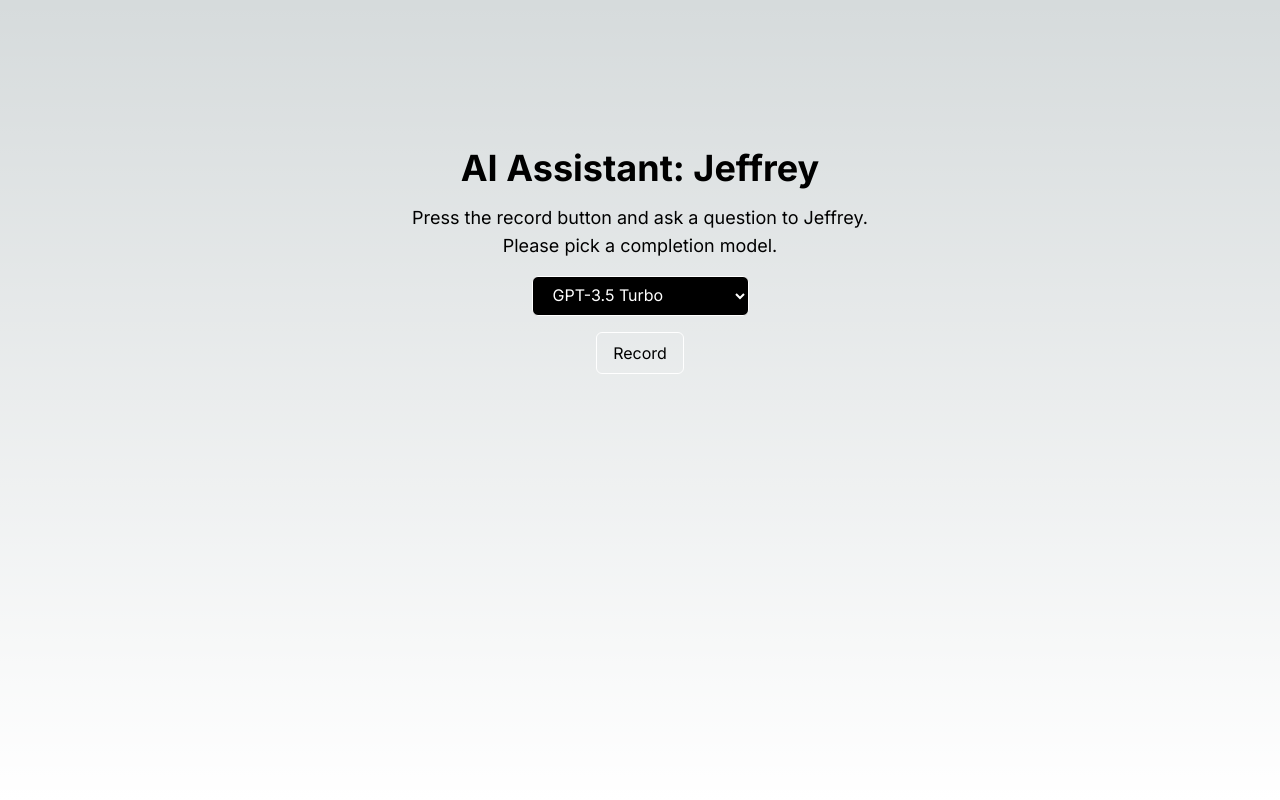
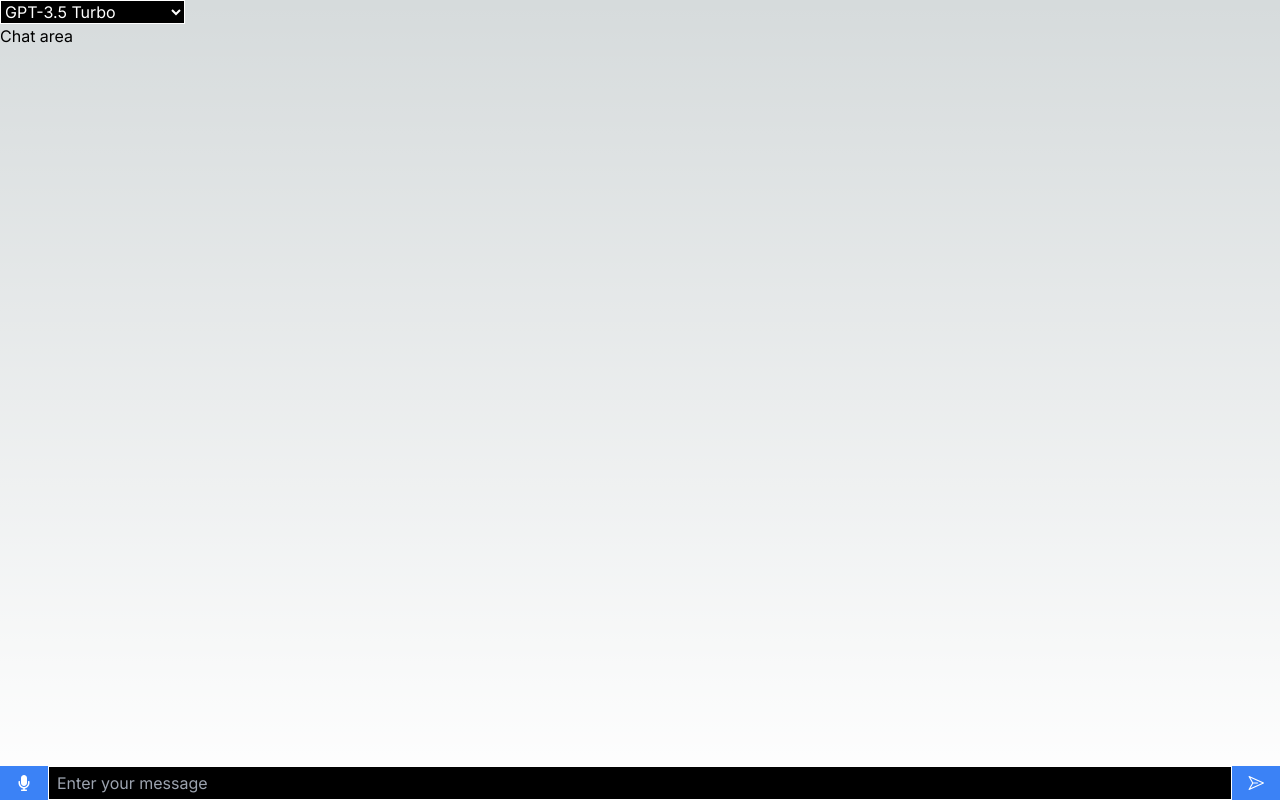
Before and after one commit to saldestechnology/ai-assistant, a Next.js app: page / in a window 1280 px wide. Built offline with nearby package versions, Linux system fonts and the light colour scheme; no server answers.

Commit message:
basic layout

```diff
--- a/app/globals.css
+++ b/app/globals.css
@@ -31,3 +31,9 @@ body {
     text-wrap: balance;
   }
 }
+
+body {
+  height: 100vh;
+  margin: 0;
+  padding: 0;
+}
--- a/app/page.tsx
+++ b/app/page.tsx
@@ -1,6 +1,8 @@
 "use client";
 
 import React, { useEffect, useRef, useState } from "react";
+import { FaMicrophone, FaMicrophoneSlash } from "react-icons/fa";
+import { RxPaperPlane } from "react-icons/rx";
 
 export default function Home() {
   const stream = useRef<MediaStream | null>(null);
@@ -37,6 +39,10 @@ export default function Home() {
     initAudioCapturing();
   }, [model]);
 
+  const handleSelectModel = (e: React.ChangeEvent<HTMLSelectElement>) => {
+    setModel(e.target.value);
+  };
+
   const handleRecording = async () => {
     if (!mediaRecorder.current) {
       return;
@@ -52,20 +58,11 @@ export default function Home() {
   };
 
   return (
-    <div className="flex flex-col items-center justify-center min-h-screen py-2">
-      <section className="flex flex-col items-center justify-center w-full flex-1 px-20 text-center h-full">
-        <h1 className="text-4xl font-bold text-center mb-4">
-          AI Assistant: Jeffrey
-        </h1>
-        <p className="text-lg">
-          Press the record button and ask a question to Jeffrey.
-        </p>
-        <p className="text-lg">Please pick a completion model.</p>
+    <div className="flex flex-col h-full">
+      <section className="flex">
         <select
-          className="outline-none border border-white px-4 py-2 rounded-md mt-4 bg-black text-white"
-          onChange={(e: React.ChangeEvent<HTMLSelectElement>) => {
-            setModel(e.target.value);
-          }}
+          onChange={handleSelectModel}
+          className="bg-black border border-white text-white"
         >
           <option value="gpt-3.5-turbo">GPT-3.5 Turbo</option>
           <option value="gpt-4">GPT-4</option>
@@ -74,15 +71,30 @@ export default function Home() {
           <option value="open-mixtral-8x7b">open-mixtral-8x7b</option>
           <option value="mistral-small-latest">mistral-small-latest</option>
         </select>
+      </section>
+      <section className="flex w-full h-full">
+        <p>Chat area</p>
+      </section>
+      <section className="flex justify-start">
         <button
-          className="outline-none border border-white px-4 py-2 rounded-md mt-4"
           onClick={handleRecording}
+          className={`${
+            isRecording ? "bg-red-500" : "bg-blue-500"
+          } text-white px-4 py-2`}
         >
-          {isRecording ? "Recording..." : "Record"}
+          {isRecording ? <FaMicrophoneSlash /> : <FaMicrophone />}
         </button>
-      </section>
-      <section className="flex flex-col items-center justify-center w-full flex-1 px-20 text-center h-full">
-        {isLoading && <p className="m-0 p-0">Loading...</p>}
+        <input
+          type="text"
+          placeholder="Enter your message"
+          className="w-full bg-black border border-white leading-8 px-2"
+        />
+        <button
+          onClick={handleRecording}
+          className="bg-blue-500 text-white px-4 py-2"
+        >
+          <RxPaperPlane />
+        </button>
       </section>
     </div>
   );
--- a/package.json
+++ b/package.json
@@ -13,7 +13,8 @@
     "next": "14.1.3",
     "openai": "^4.28.4",
     "react": "^18",
-    "react-dom": "^18"
+    "react-dom": "^18",
+    "react-icons": "^5.0.1"
   },
   "devDependencies": {
     "@types/node": "^20",
```
Also changed, not shown: 1 other file (tests, documents, lock files or other folders).
